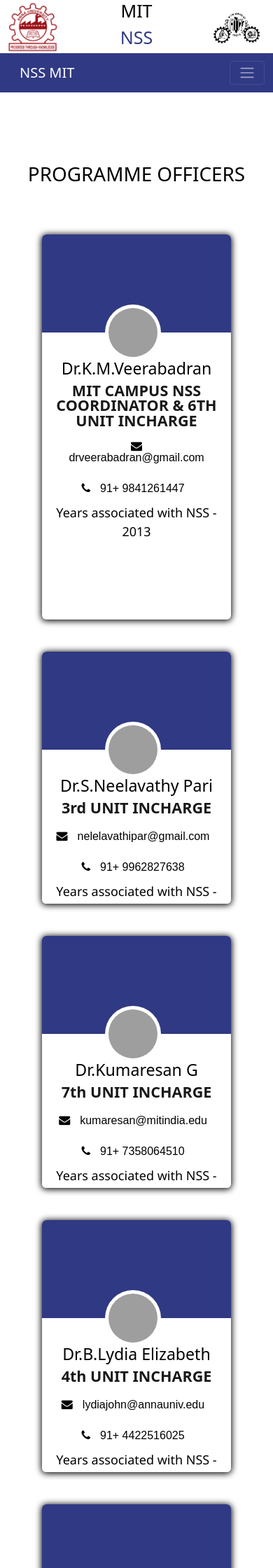
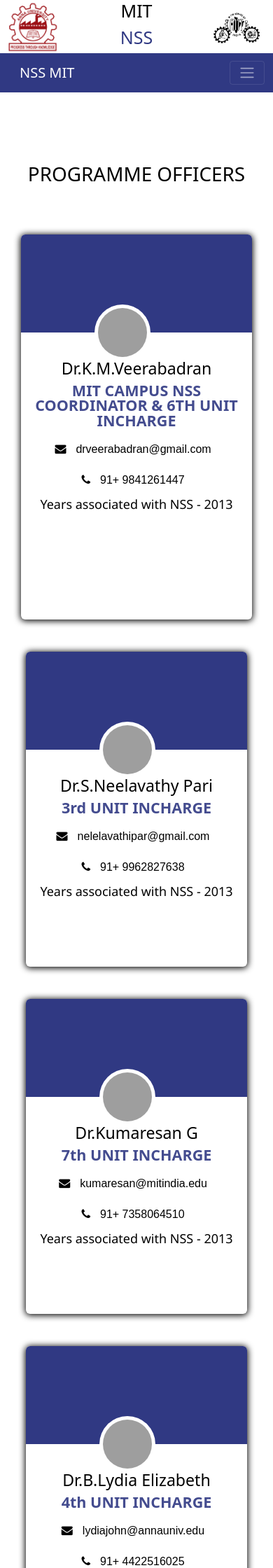
Before and after one commit to Prabakaran2712/NSS-Website, a PHP site: page /programofficers.php in a window 390 px wide. Shown: the top 2240 px of the page at 70% size. Run offline with PHP 8.4, Linux system fonts and the light colour scheme; data comes from the database, SQL or seed files in the repository; data that the repository does not hold is empty; some web fonts are replaced; grey boxes are pictures that could not be loaded.

Commit message:
programmming officers

```diff
--- a/programofficers.php
+++ b/programofficers.php
@@ -41,9 +41,9 @@
 color: #000;
 }
 .lower-container h4{
-color: #303983;
 opacity:   .9;
 font-weight: bold;
+color: #303983;
 }
 .lower-container p{
 font-size: 16px;
@@ -101,8 +101,8 @@
 }
 @media screen and (max-width: 454px) {
   .card-container{
-width: 270px;
-height: 360px;
+width: auto;
+height: 450px;
 background: #FFF;
 border-radius: 6px;
 box-shadow: 0px 1px 10px 1px #000;
@@ -119,7 +119,7 @@
 height: 80px;
 border-radius: 50%;
 padding: 5px;
-transform: translate(90px,100px);
+transform: translate(105px,100px);
 }
 .image-container img{
 width: 70px;
@@ -137,6 +137,11 @@
 box-sizing: border-box;
 line-height: 1;
 color: #000;
+}
+.lower-container h4{
+opacity:   .9;
+font-weight: bold;
+color: #303983;
 }
 }
 .title-program-officers{
```
